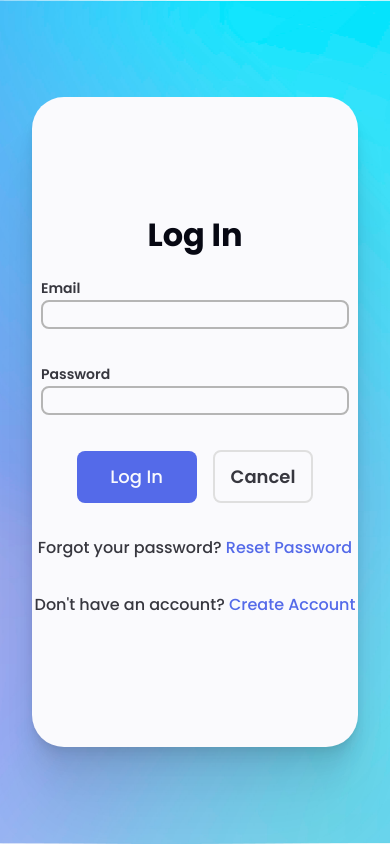
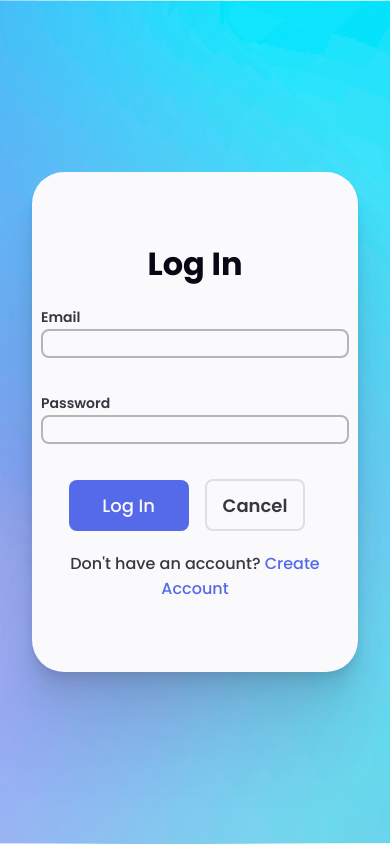
Before and after one commit to j10czar/NoweForStudents, a React (Create React App) app: page /login in a window 390 px wide. Built offline with nearby package versions, Linux system fonts and the light colour scheme.

Commit message:
Added dev page / added buttons to home

```diff
--- a/src/components/navbar/Navbar.jsx
+++ b/src/components/navbar/Navbar.jsx
@@ -33,7 +33,14 @@ const Navbar = () => {
         </div>
         <div className='navbar-right'>
 
-          {!isMobile && <div className='navbar-acc'><button type='button' className='main-btnr' onClick={()=>setIsOpen(!isOpen)}>Notify Me</button> </div>}
+          {/* {!isMobile && <div className='navbar-acc'><button type='button' className='main-btnr' onClick={()=>setIsOpen(!isOpen)}>Notify Me</button> </div>} */}
+
+          {!isMobile &&  <a href="/signup" className='main-btnr nav-btns'>Get Started</a>}
+          {!isMobile &&  <a href="/login" className='alt-btnr'>Log In</a>}
+
+
+
+
           <EModal isOpen={isOpen} setIsOpen={setIsOpen}/>
           {isMobile && <MobileNavLinks isModal={isModal} setModal={setModal}/>}
           <EModal isOpen={isModal} setIsOpen={setModal}/>
--- a/src/components/navbar/mobileNavLinks.jsx
+++ b/src/components/navbar/mobileNavLinks.jsx
@@ -24,7 +24,8 @@ export function MobileNavLinks({className, isModal, setModal}) {
                   <li className='mnavbar-linksitem'><a href="#howitworks">How it works</a></li>
                   <li className='mnavbar-linksitem'><a href="#features">Features</a></li>
                   <li className='mnavbar-linksitem'><a href="#faq">FAQ</a></li>
-                  <li className="mnavbar-linksitem mnavbar-linksitembtn"><button className='main-btn' type='button' onClick={()=>{setModal(!isModal); setOpen(false)}}>Notify Me</button></li>
+                  {/* <li className="mnavbar-linksitem mnavbar-linksitembtn"><button className='main-btn' type='button' onClick={()=>{setModal(!isModal); setOpen(false)}}>Notify Me</button></li> */}
+                  <li className="mnavbar-linksitem mnavbar-linksitembtn"><a href="/signup" className='main-btnr'>Get Started</a><a href="/login" className='alt-btnr'>Log In</a></li>
                 </ul>
 
       </div>
--- a/src/components/navbar/navbar.css
+++ b/src/components/navbar/navbar.css
@@ -18,7 +18,7 @@
 
 .navbar-left{
     display: flex;
-    /* margin-right: 5rem; */
+    margin-right: 4.9rem;
 
 }
 
@@ -105,3 +105,6 @@
     padding-bottom: 0.5rem;
 
 }
+.nav-btns{
+    margin-right: 0.5rem;
+}
--- a/src/index.css
+++ b/src/index.css
@@ -66,7 +66,6 @@ a{
   font-size: 18px;
   transition: var(--transition);
   margin-right: 1rem;
-  margin-left: 1rem;
 }
 
 
--- a/src/index.js
+++ b/src/index.js
@@ -5,6 +5,7 @@ import { BrowserRouter as Router, Route, Routes } from 'react-router-dom';
 import Home from './pages/home/Home';
 import Signup from './pages/signup/Signup'
 import Signin from './pages/signin/Signin';
+import DEVinfo from './pages/DEV/DEVinfo';
 
 import './index.css';
 
@@ -18,6 +19,7 @@ root.render(
             <Route path='/' element={<Home/>}/>
             <Route path='/signup' element={<Signup/>}/>
             <Route path='/login' element={<Signin/>}/>
+            <Route path='/devinfo' element={<DEVinfo/>}/>
         </Routes>
     </Router>
 
--- /dev/null
+++ b/src/pages/DEV/DEVinfo.jsx
@@ -0,0 +1,13 @@
+import React from 'react'
+
+const DEVinfo = () => {
+  return (
+    <>
+        <h1>-dev info-</h1>
+        <h5>Firebase Logs:</h5>
+
+    </>
+  )
+}
+
+export default DEVinfo
--- a/src/pages/home/About.jsx
+++ b/src/pages/home/About.jsx
@@ -21,7 +21,10 @@ const About = () => {
 
 
 
-        <div className='home-mainbtns'><button className='main-btn notif' type='button' onClick={()=>setIsOpen(!isOpen)}>Notify Me</button></div>
+        {/* <div className='home-mainbtns'><button className='main-btn notif' type='button' onClick={()=>setIsOpen(!isOpen)}>Notify Me</button></div> */}
+
+        <div className='abt-btn-container'><a href="/signup" className='main-btn notif'>Get Started</a>
+        <a href="/login" className='alt-btn notif'>Log In</a></div>
         <EModal isOpen={isOpen} setIsOpen={setIsOpen}/>
 
         <img className='rimg home-abtimg' src={Image} alt="L" />
--- a/src/pages/home/home.css
+++ b/src/pages/home/home.css
@@ -183,7 +183,8 @@
 }
 
 .notif{
-    font-size: 18px;
+    margin-bottom: 1rem;
+    padding-left: 0rem;
 }
 
 .bg-image{
@@ -194,6 +195,14 @@
 
 
 }
+
+.abt-btn-container{
+    height: 5rem;
+    display: flex;
+    justify-content: center;
+    align-items: center;
+}
+
 
 .pomodoro{
     color: var(--c-main);
--- a/src/pages/signin/login.jsx
+++ b/src/pages/signin/login.jsx
@@ -26,9 +26,9 @@ const login = () => {
         </div>
 
 
-        <p>Forgot your password? <a href="/" className='link'>Reset Password</a></p>
+        {/* <p>Forgot your password? <a href="/" className='link login-link'>Reset Password</a></p> */}
 
-        <p>Don't have an account? <a href="/signup" className='link'>Create Account</a></p>
+        <p>Don't have an account? <a href="/signup" className='link login-link'>Create Account</a></p>
 
 
 
--- a/src/pages/signup/signup.css
+++ b/src/pages/signup/signup.css
@@ -115,6 +115,10 @@ label{
     padding: 1rem;
 }
 
+.signin-modal > p{
+    margin: 0.2rem;
+}
+
 
 @media screen and (max-width: 600px){
 
@@ -126,7 +130,7 @@ label{
 
     .signin-modal{
         width: 340px;
-        height: 650px;
+        height: 500px;
         margin: 2rem;
     }
     .whiteNowe{
```
